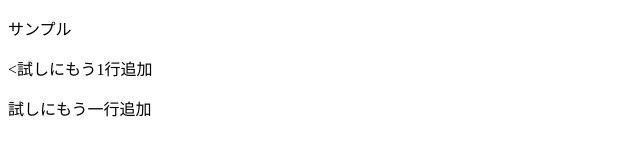
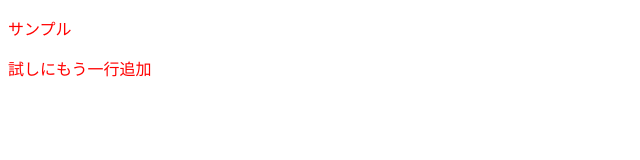
Before and after one commit to okegawa-saitama/html-test, a plain HTML site: page index.html in a window 1280 px wide. Shown: the whole page, without its empty margins (0-640 px from the left). Drawn offline with Linux system fonts and the light colour scheme.

Commit message:
段落の文字色変更

```diff
--- a/index.html
+++ b/index.html
@@ -3,10 +3,10 @@
     <head>
         <meta charset ='UTF-8'>
         <title>サンプル</title>
+        <link rel ="stylesheet" type="text/css" href="web.css">
     </head>
     <body>
         <p>サンプル</p>
-        <p><試しにもう1行追加 </p>
         <p>試しにもう一行追加</p>
     </body>
 </html>
--- /dev/null
+++ b/web.css
@@ -0,0 +1,3 @@
+p{
+    color:red
+}
```
